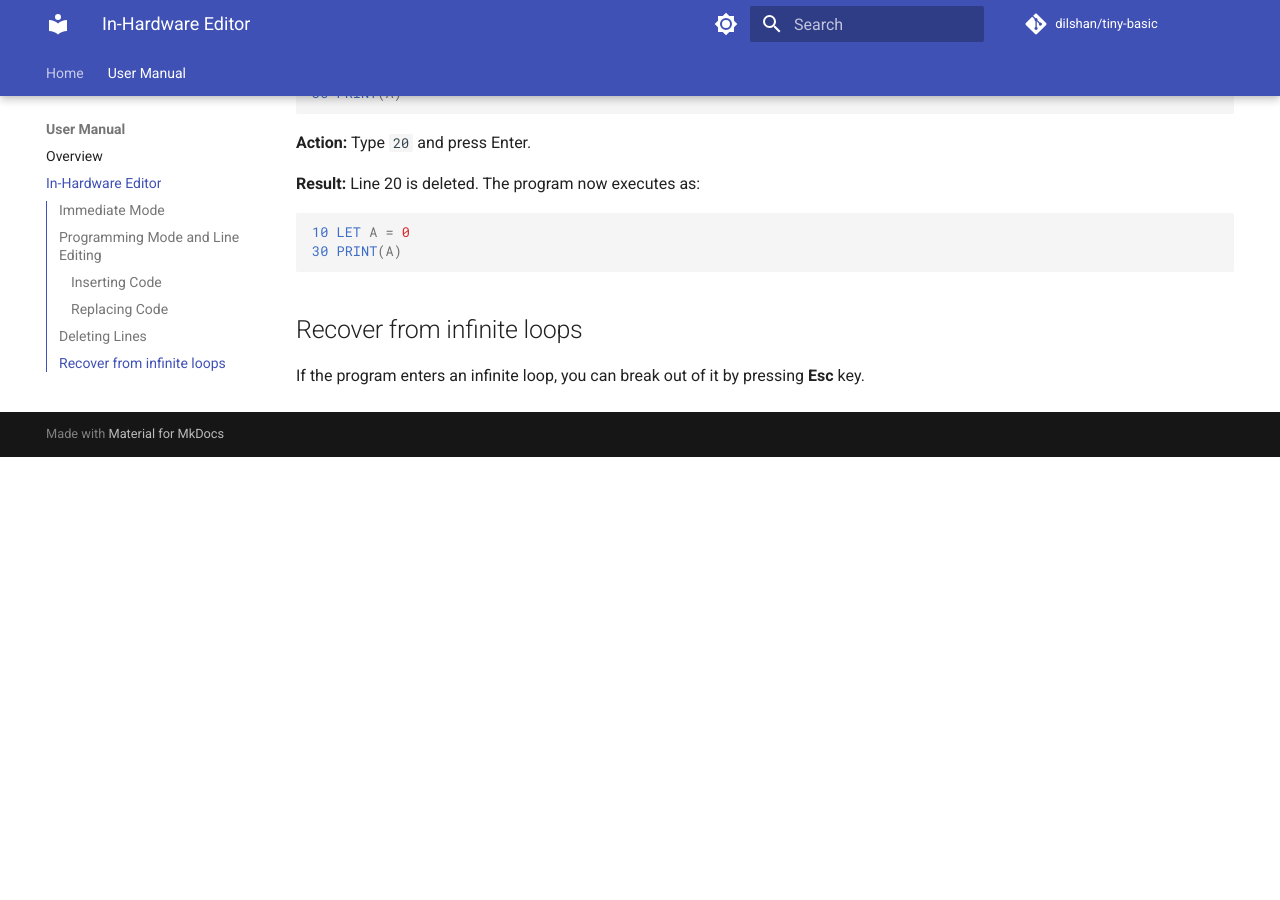
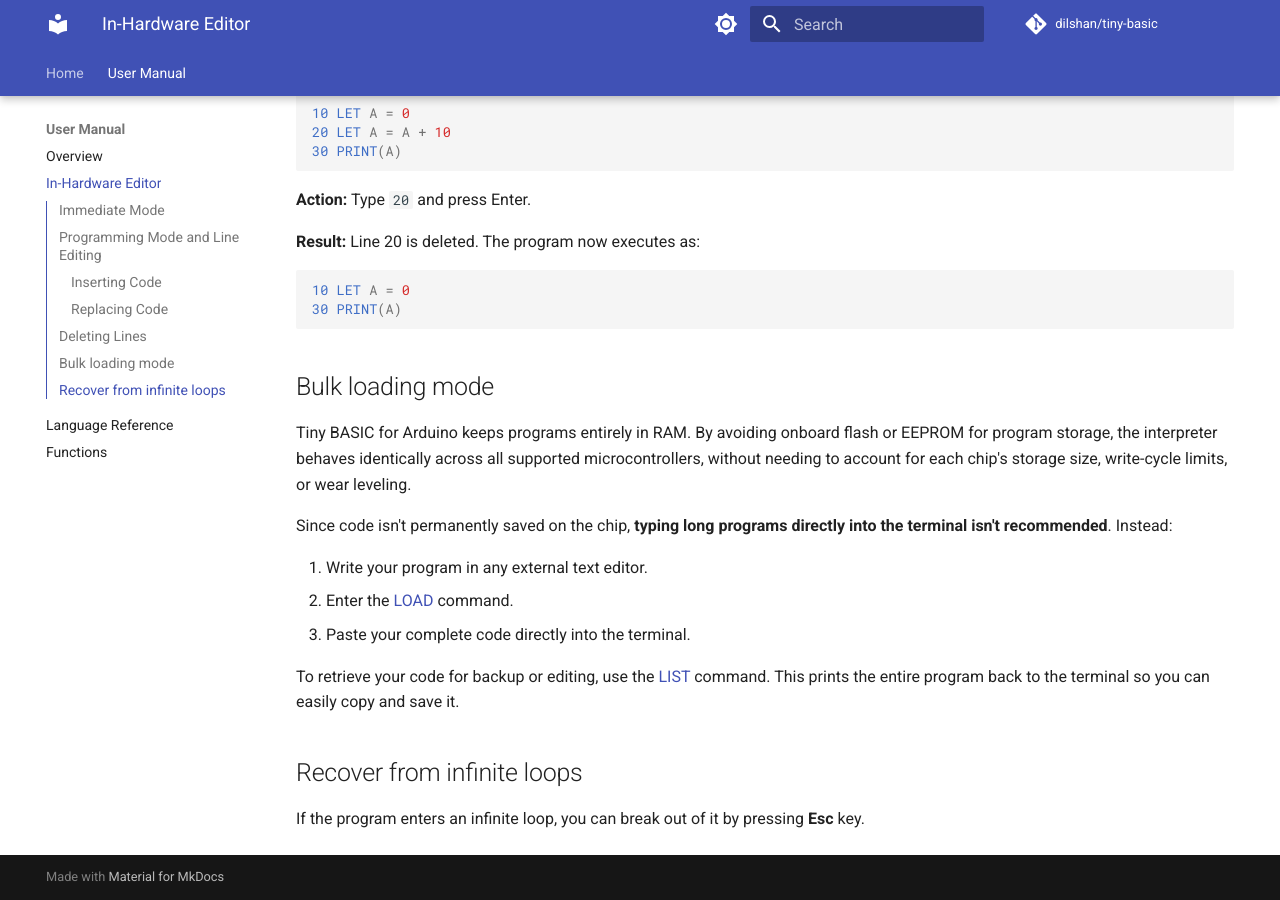
Before and after one commit to dilshan/tiny-basic, an MkDocs documentation site: the page built from docs/manual/editor.md, in a window 1280 px wide and 900 px high, scrolled down 1882 px. Built offline with MkDocs 1.6.1 and Material for MkDocs 9.7.7, drawn with Linux system fonts in a browser that asks for light colours; comment, search, counter and statistics services are not loaded; before the commit the page ends 2339 px from its top, so only the background shows below that.

Commit message:
Add documentation about  command.

````diff
--- a/docs/manual/editor.md
+++ b/docs/manual/editor.md
@@ -7,7 +7,9 @@
 In *Immediate Mode*, the system executes commands as soon as you press Enter. This is useful for testing functions or managing the workspace without saving code to memory.
 
 **Example:** To test a function, type the following and press Enter:
+
 `> PRINT("Hello World")`
+
 *The system immediately responds: `Hello World`*
 
 Other management commands include:
@@ -78,6 +80,18 @@
 30 PRINT(A)
 ```
 
+## Bulk loading mode
+
+Tiny BASIC for Arduino keeps programs entirely in RAM. By avoiding onboard flash or EEPROM for program storage, the interpreter behaves identically across all supported microcontrollers, without needing to account for each chip's storage size, write-cycle limits, or wear leveling.
+
+Since code isn't permanently saved on the chip, **typing long programs directly into the terminal isn't recommended**. Instead:
+
+1. Write your program in any external text editor.
+2. Enter the [LOAD](load.md) command.
+3. Paste your complete code directly into the terminal.
+
+To retrieve your code for backup or editing, use the [LIST](list.md) command. This prints the entire program back to the terminal so you can easily copy and save it.
+
 ## Recover from infinite loops
 
 If the program enters an infinite loop, you can break out of it by pressing **Esc** key.
````
Also changed, not shown: docs/manual/clear.md (+1 -0 lines), docs/manual/language-reference.md (+1 -0 lines), docs/manual/load.md (added, +22 -0 lines), docs/manual/new.md (+1 -0 lines), docs/manual/run.md (+1 -0 lines).
